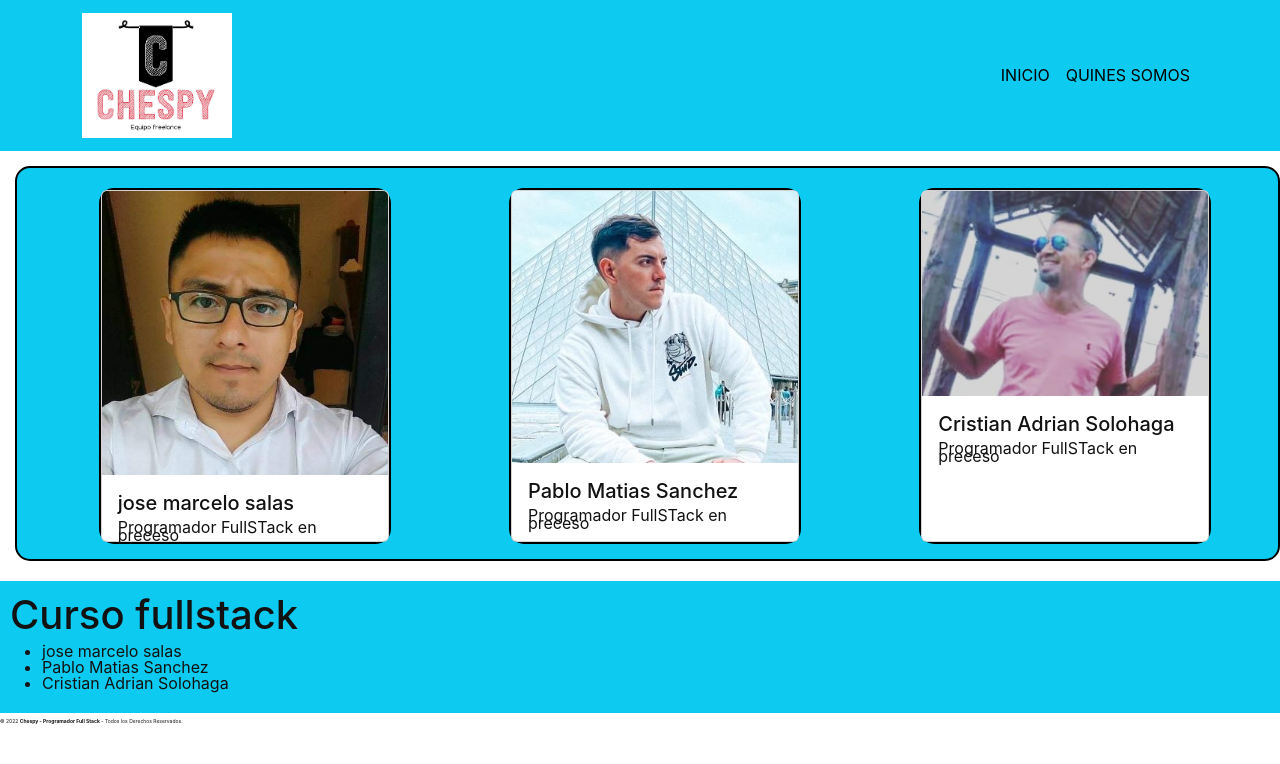
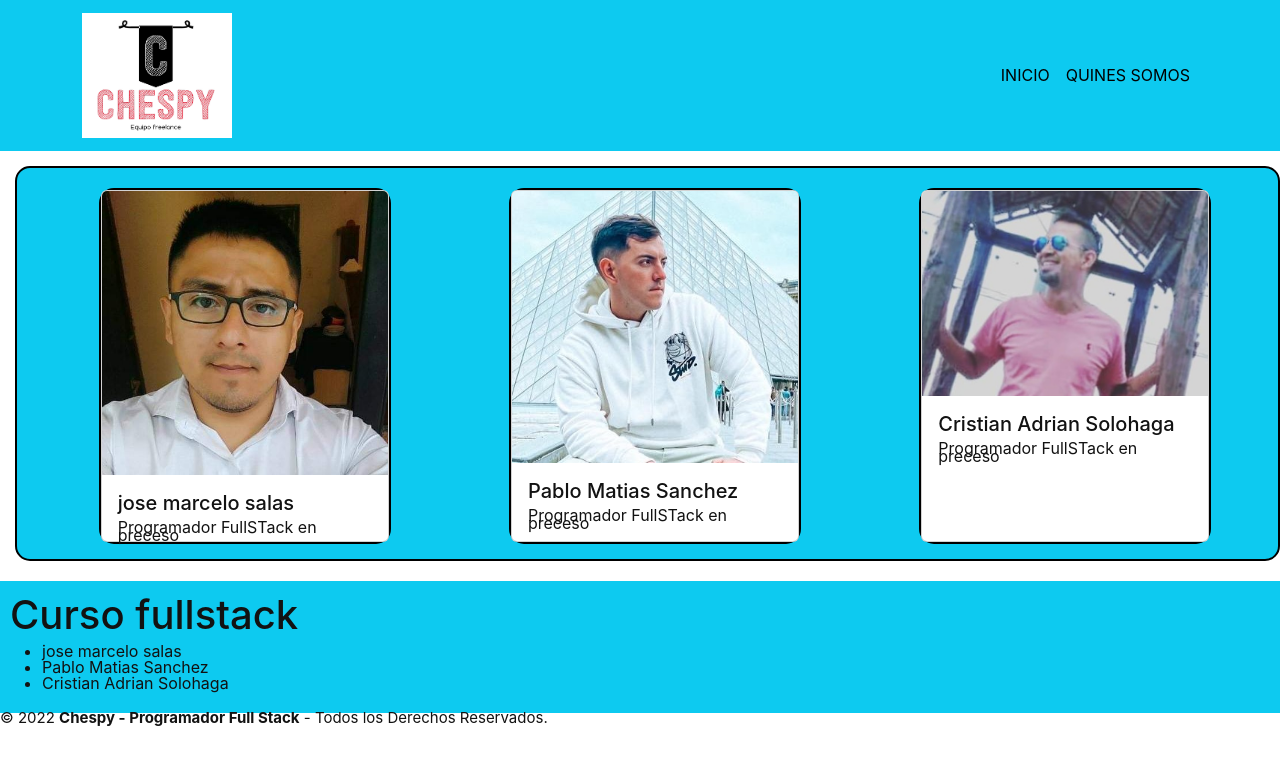
Before and after one commit to josemasa/REACT--TP-ANIMALES, a React (Vite) app in the folder frontend/: page /qs in a window 1280 px wide. Shown: the top 764 px of the page. Built offline with nearby package versions, Linux system fonts and the light colour scheme.

Commit message:
nuevo comitt

```diff
--- a/frontend/package.json
+++ b/frontend/package.json
@@ -16,7 +16,7 @@
     "react-bootstrap": "^2.5.0",
     "react-dom": "^18.2.0",
     "react-router-dom": "^6.4.2",
-    "sort-by": "^1.2.0",
+    "sort-by": "^0.0.2",
     "style-components": "^0.1.0",
     "styled-components": "^5.3.6"
   },
--- a/frontend/src/components/Footer.jsx
+++ b/frontend/src/components/Footer.jsx
@@ -34,6 +34,6 @@ const FOOTER = styled.div`
     background-color: #0dcaf0;
   }
   small {
-    font-size: 5px;
+    font-size: 15px;
   }
 `;
--- a/frontend/src/index.css
+++ b/frontend/src/index.css
@@ -25,8 +25,8 @@ code {
 
 html,
 body {
-  height: auto;
-  width: auto;
+  height: 100%;
+  width: 100%;
   margin: 0;
   line-height: 0.5;
   color: #121212;
```
Also changed, not shown: 1 other file (tests, documents, lock files or other folders).
